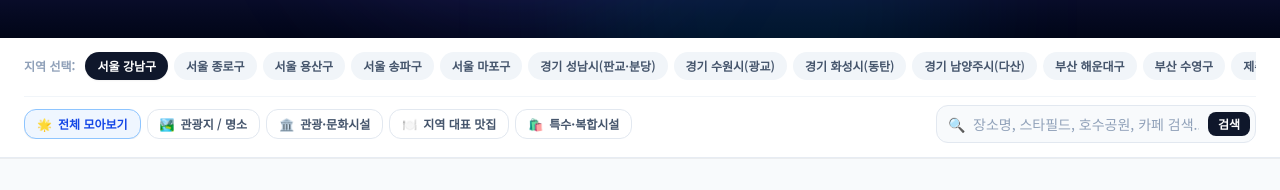
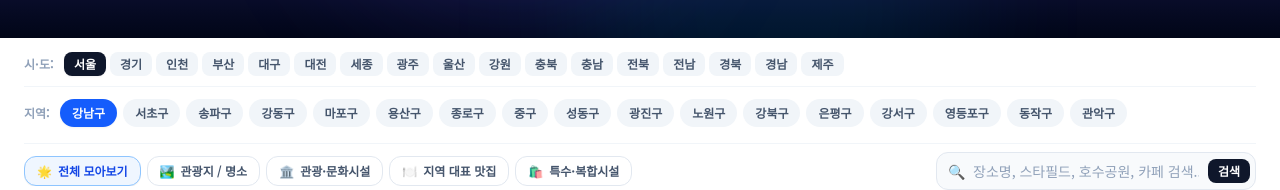
Before and after one commit to lst914-create/findnow, a Next.js app: page /regional in a window 1280 px wide. Shown: the part 245-435 px from the top of the page. Built offline with nearby package versions, Linux system fonts and the light colour scheme; no server answers.

Commit message:
feat: 지역정보 지역선택 UI - 시도 탭 + 구시 칩 2단계 방식으로 전면 개편 (전국 17개 시도 전체 지원)

```diff
--- a/src/app/regional/page.tsx
+++ b/src/app/regional/page.tsx
@@ -4,19 +4,169 @@ import { useState, useEffect, useMemo } from "react";
 import Link from "next/link";
 import { RegionalPlace, RegionalCategory, getCategoryLabel } from "@/lib/regionalApi";
 
-const POPULAR_REGIONS = [
-  { label: "서울 강남구", value: "서울 강남구" },
-  { label: "서울 종로구", value: "서울 종로구" },
-  { label: "서울 용산구", value: "서울 용산구" },
-  { label: "서울 송파구", value: "서울 송파구" },
-  { label: "서울 마포구", value: "서울 마포구" },
-  { label: "경기 성남시(판교·분당)", value: "경기 성남시" },
-  { label: "경기 수원시(광교)", value: "경기 수원시" },
-  { label: "경기 화성시(동탄)", value: "경기 화성시" },
-  { label: "경기 남양주시(다산)", value: "경기 남양주시" },
-  { label: "부산 해운대구", value: "부산 해운대구" },
-  { label: "부산 수영구", value: "부산 수영구" },
-  { label: "제주 제주시", value: "제주 제주시" },
+// 시·도 그룹 + 하위 지역 목록
+const REGION_GROUPS: { sido: string; areas: { label: string; value: string }[] }[] = [
+  {
+    sido: "서울",
+    areas: [
+      { label: "강남구", value: "서울 강남구" },
+      { label: "서초구", value: "서울 서초구" },
+      { label: "송파구", value: "서울 송파구" },
+      { label: "강동구", value: "서울 강동구" },
+      { label: "마포구", value: "서울 마포구" },
+      { label: "용산구", value: "서울 용산구" },
+      { label: "종로구", value: "서울 종로구" },
+      { label: "중구", value: "서울 중구" },
+      { label: "성동구", value: "서울 성동구" },
+      { label: "광진구", value: "서울 광진구" },
+      { label: "노원구", value: "서울 노원구" },
+      { label: "강북구", value: "서울 강북구" },
+      { label: "은평구", value: "서울 은평구" },
+      { label: "강서구", value: "서울 강서구" },
+      { label: "영등포구", value: "서울 영등포구" },
+      { label: "동작구", value: "서울 동작구" },
+      { label: "관악구", value: "서울 관악구" },
+    ],
+  },
+  {
+    sido: "경기",
+    areas: [
+      { label: "성남시(판교·분당)", value: "경기 성남시" },
+      { label: "수원시(광교)", value: "경기 수원시" },
+      { label: "화성시(동탄)", value: "경기 화성시" },
+      { label: "남양주시(다산)", value: "경기 남양주시" },
+      { label: "고양시(일산)", value: "경기 고양시" },
+      { label: "용인시(기흥)", value: "경기 용인시" },
+      { label: "과천시", value: "경기 과천시" },
+      { label: "하남시(미사)", value: "경기 하남시" },
+      { label: "의왕시", value: "경기 의왕시" },
+      { label: "안양시", value: "경기 안양시" },
+      { label: "부천시", value: "경기 부천시" },
+      { label: "평택시", value: "경기 평택시" },
+      { label: "파주시", value: "경기 파주시" },
+      { label: "김포시", value: "경기 김포시" },
+      { label: "광주시", value: "경기 광주시" },
+    ],
+  },
+  {
+    sido: "인천",
+    areas: [
+      { label: "연수구(송도)", value: "인천 연수구" },
+      { label: "서구(청라)", value: "인천 서구" },
+      { label: "계양구", value: "인천 계양구" },
+      { label: "남동구(논현)", value: "인천 남동구" },
+      { label: "부평구", value: "인천 부평구" },
+      { label: "중구(영종)", value: "인천 중구" },
+    ],
+  },
+  {
+    sido: "부산",
+    areas: [
+      { label: "해운대구", value: "부산 해운대구" },
+      { label: "수영구(광안리)", value: "부산 수영구" },
+      { label: "남구(대연)", value: "부산 남구" },
+      { label: "동래구", value: "부산 동래구" },
+      { label: "북구(화명)", value: "부산 북구" },
+      { label: "기장군(정관)", value: "부산 기장군" },
+    ],
+  },
+  {
+    sido: "대구",
+    areas: [
+      { label: "수성구", value: "대구 수성구" },
+      { label: "달서구(성서)", value: "대구 달서구" },
+      { label: "북구", value: "대구 북구" },
+      { label: "달성군(테크노)", value: "대구 달성군" },
+    ],
+  },
+  {
+    sido: "대전",
+    areas: [
+      { label: "유성구(세종로)", value: "대전 유성구" },
+      { label: "서구(둔산)", value: "대전 서구" },
+      { label: "중구", value: "대전 중구" },
+    ],
+  },
+  {
+    sido: "세종",
+    areas: [
+      { label: "세종시", value: "세종 세종시" },
+    ],
+  },
+  {
+    sido: "광주",
+    areas: [
+      { label: "남구(봉선)", value: "광주 남구" },
+      { label: "북구", value: "광주 북구" },
+      { label: "서구(상무)", value: "광주 서구" },
+    ],
+  },
+  {
+    sido: "울산",
+    areas: [
+      { label: "남구(삼산)", value: "울산 남구" },
+      { label: "북구", value: "울산 북구" },
+    ],
+  },
+  {
+    sido: "강원",
+    areas: [
+      { label: "춘천시", value: "강원 춘천시" },
+      { label: "원주시", value: "강원 원주시" },
+      { label: "강릉시", value: "강원 강릉시" },
+    ],
+  },
+  {
+    sido: "충북",
+    areas: [
+      { label: "청주시", value: "충북 청주시" },
+      { label: "충주시", value: "충북 충주시" },
+    ],
+  },
+  {
+    sido: "충남",
+    areas: [
+      { label: "천안시", value: "충남 천안시" },
+      { label: "아산시", value: "충남 아산시" },
+    ],
+  },
+  {
+    sido: "전북",
+    areas: [
+      { label: "전주시", value: "전북 전주시" },
+      { label: "익산시", value: "전북 익산시" },
+    ],
+  },
+  {
+    sido: "전남",
+    areas: [
+      { label: "여수시", value: "전남 여수시" },
+      { label: "순천시", value: "전남 순천시" },
+    ],
+  },
+  {
+    sido: "경북",
+    areas: [
+      { label: "포항시", value: "경북 포항시" },
+      { label: "구미시", value: "경북 구미시" },
+      { label: "경주시", value: "경북 경주시" },
+    ],
+  },
+  {
+    sido: "경남",
+    areas: [
+      { label: "창원시", value: "경남 창원시" },
+      { label: "김해시", value: "경남 김해시" },
+      { label: "양산시", value: "경남 양산시" },
+    ],
+  },
+  {
+    sido: "제주",
+    areas: [
+      { label: "제주시", value: "제주 제주시" },
+      { label: "서귀포시", value: "제주 서귀포시" },
+    ],
+  },
 ];
 
 const CATEGORY_TABS = [
@@ -28,6 +178,7 @@ const CATEGORY_TABS = [
 ];
 
 export default function RegionalInfoPage() {
+  const [selectedSido, setSelectedSido] = useState("서울");
   const [selectedRegion, setSelectedRegion] = useState("서울 강남구");
   const [selectedCategory, setSelectedCategory] = useState<RegionalCategory | "all">("all");
   const [searchKeyword, setSearchKeyword] = useState("");
@@ -39,6 +190,12 @@ export default function RegionalInfoPage() {
     specialCount: 0,
     foodCount: 0,
   });
+
+  // 현재 선택된 시·도의 하위 지역 목록
+  const currentAreas = useMemo(
+    () => REGION_GROUPS.find((g) => g.sido === selectedSido)?.areas || [],
+    [selectedSido]
+  );
 
   // 데이터 조회 함수
   const fetchPlaces = async (region: string, category: string, keyword: string) => {
@@ -167,16 +324,39 @@ export default function RegionalInfoPage() {
       {/* 3. 컨트롤 바 (지역 칩, 카테고리 탭, 검색바) */}
       <section className="bg-white border-b border-slate-200/80 sticky top-16 z-20 shadow-2xs">
         <div className="max-w-7xl mx-auto px-4 sm:px-6 py-3.5 space-y-3">
-          {/* 주요 지역 칩 바로가기 */}
+
+          {/* 1단계: 시·도 선택 탭 */}
+          <div className="flex items-center gap-1 overflow-x-auto pb-1 scrollbar-none text-xs font-semibold border-b border-slate-100 pb-2.5">
+            <span className="text-slate-400 font-bold shrink-0 mr-1.5 whitespace-nowrap">시·도:</span>
+            {REGION_GROUPS.map((g) => (
+              <button
+                key={g.sido}
+                onClick={() => {
+                  setSelectedSido(g.sido);
+                  // 해당 시·도 첫 번째 지역 자동 선택
+                  if (g.areas.length > 0) setSelectedRegion(g.areas[0].value);
+                }}
+                className={`px-2.5 py-1 rounded-lg whitespace-nowrap transition-all cursor-pointer shrink-0 ${
+                  selectedSido === g.sido
+                    ? "bg-slate-900 text-white font-bold shadow-xs"
+                    : "bg-slate-100 text-slate-600 hover:bg-slate-200 hover:text-slate-900"
+                }`}
+              >
+                {g.sido}
+              </button>
+            ))}
+          </div>
+
+          {/* 2단계: 구·시 칩 선택 */}
           <div className="flex items-center gap-1.5 overflow-x-auto pb-1 scrollbar-none text-xs font-semibold">
-            <span className="text-slate-400 font-bold shrink-0 mr-1">지역 선택:</span>
-            {POPULAR_REGIONS.map((r) => (
+            <span className="text-slate-400 font-bold shrink-0 mr-1 whitespace-nowrap">지역:</span>
+            {currentAreas.map((r) => (
               <button
                 key={r.value}
                 onClick={() => setSelectedRegion(r.value)}
-                className={`px-3 py-1.5 rounded-full whitespace-nowrap transition-all cursor-pointer ${
+                className={`px-3 py-1.5 rounded-full whitespace-nowrap transition-all cursor-pointer shrink-0 ${
                   selectedRegion === r.value
-                    ? "bg-slate-900 text-white shadow-xs font-bold"
+                    ? "bg-blue-600 text-white shadow-xs font-bold"
                     : "bg-slate-100 text-slate-600 hover:bg-slate-200 hover:text-slate-900"
                 }`}
               >
```
